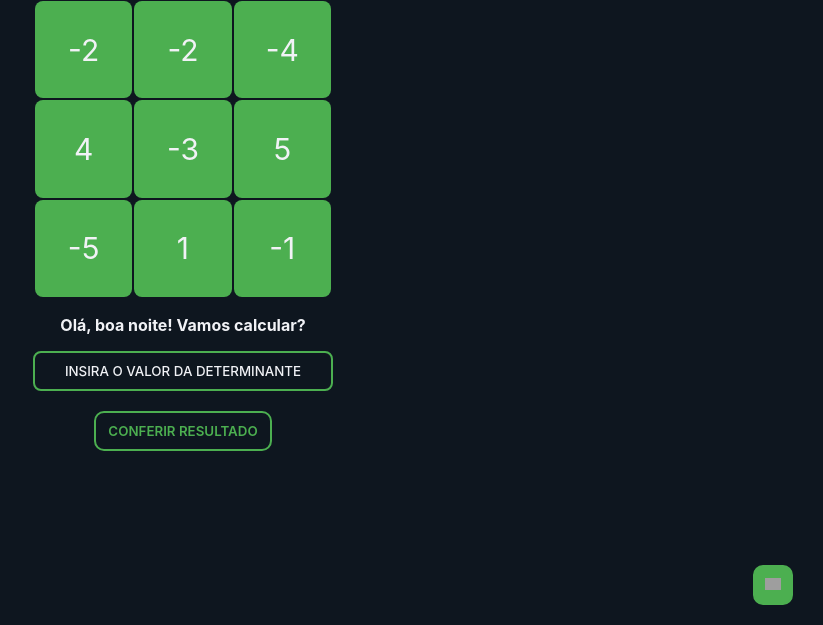
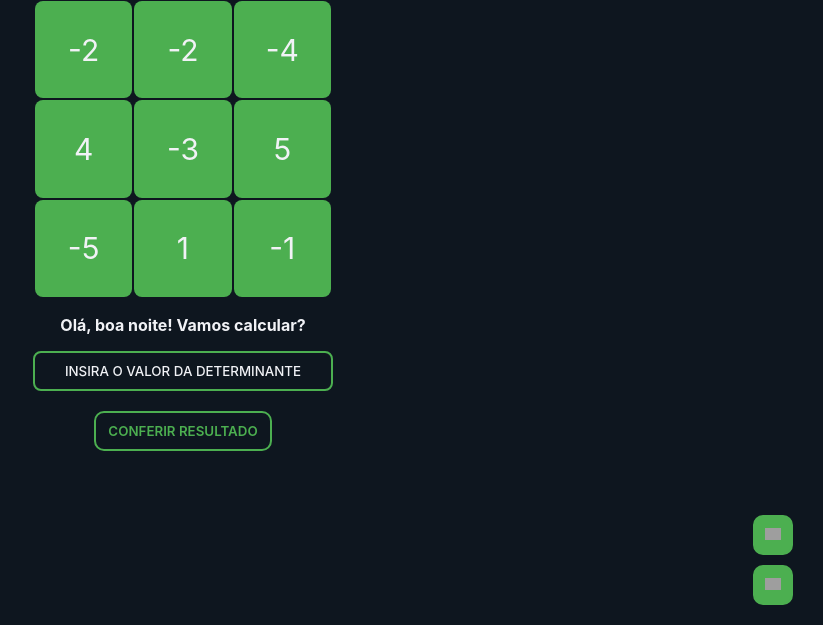
Before and after one commit to leandrofelix-dev/matrixzes, a PHP site: page / in a window 1280 px wide. Shown: the part 175-800 px from the top of the page, without its empty margins (457-1280 px from the left). Run offline with PHP 8.4, Linux system fonts and the light colour scheme; grey boxes are pictures that could not be loaded.

Commit message:
adição do refresh e correção de bugs

```diff
--- a/css/style.css
+++ b/css/style.css
@@ -141,3 +141,12 @@ input:focus{
     bottom: 20px;
     background: var(--color-botao);
 }
+
+#refresh{
+    width: 40px;
+    height: 40px;
+    position: absolute;
+    right: 30px;
+    bottom: 70px;
+    background: var(--color-botao);
+}
--- a/home.php
+++ b/home.php
@@ -33,3 +33,4 @@
 </script>
 
 <button id="tutorial" onclick="mostrar_tutorial()"> <img src="icons/tuto.svg" alt="" style="width:16px; margin-top: -3px; margin-left: -2px"> </button>
+<button id="refresh" onclick="refresh()"> <img src="icons/refresh.svg" alt="" style="width:16px; margin-top: -3px; margin-left: -2px"> </button>
--- a/js/script.js
+++ b/js/script.js
@@ -39,3 +39,7 @@ function mostrar_tutorial(){
         timer: '100000'
     });
 }
+
+function refresh() {
+    window.location.reload();
+}
```
Also changed, not shown: icons/refresh.svg, icons/tutorial.svg (deleted), 2 other files.
